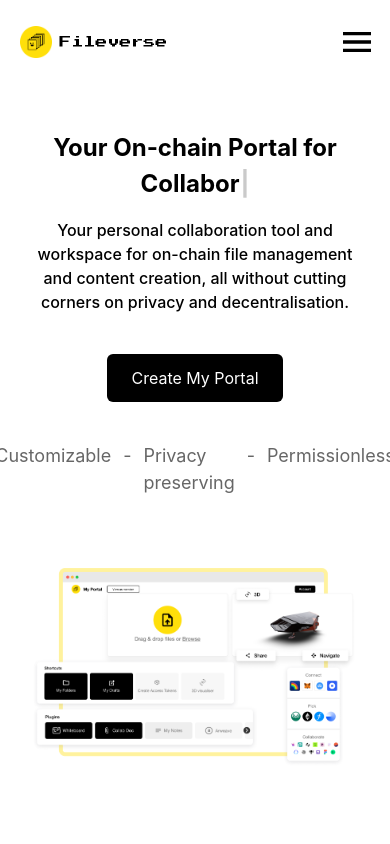
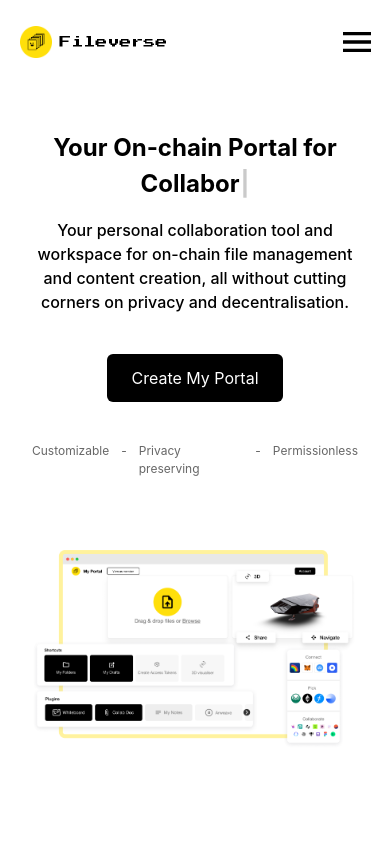
Before and after one commit to fileverse/fileverse-website-v2, a Next.js app: page /portal in a window 390 px wide. Shown: the top 844 px of the page. Built offline with nearby package versions, Linux system fonts and the light colour scheme.

Commit message:
fix design issue

```diff
--- a/components/BodyWrapper.tsx
+++ b/components/BodyWrapper.tsx
@@ -42,7 +42,9 @@
             </div>
 
             <div className="w-full flex justify-center  mt-4 items-center">
-              <div className={`flex flex-wrap w-full items-center`}>
+              <div
+                className={`flex flex-wrap w-full items-center justify-center`}
+              >
                 <PrimaryButton
                   icon={Twitter}
                   title={'Twitter'}
--- a/components/CopyrightFooter.tsx
+++ b/components/CopyrightFooter.tsx
@@ -1,6 +1,16 @@
+import { useMediaQuery } from '@mui/material';
+import React from 'react';
+
 export const CopyrightFooter = () => {
+  const isMediaMax1025px = useMediaQuery('(max-width: 1025px)');
+
   return (
-    <div className="bg-[ffffff] text-[#777777] flex px-4 py-2 justify-center items-center gap-4 font-semibold">
+    <div
+      className={` ${
+        isMediaMax1025px ? 'text-xxs inline ' : ''
+      }bg-[ffffff] text-[#777777] flex px-4
+    py-2 justify-center items-center gap-4 font-semibold`}
+    >
       <p> &#169; 2022-2023 Fileverse ltd.</p>
       <p>|</p>
       <p>
--- a/pages/portal.tsx
+++ b/pages/portal.tsx
@@ -165,22 +165,20 @@
                 </div>
                 <div
                   className={`flex ${
-                    isMediaMax1025px && ' justify-center'
+                    isMediaMax1025px ? 'text-xs justify-center' : 'text-lg'
                   } my-8`}
                 >
-                  <h6 className=" font-normal text-lg text-[#00000099]">
+                  <div className=" font-normal  text-[#00000099]">
                     Customizable
-                  </h6>
-                  <h6 className="mx-3 text-lg text-[#00000099]">-</h6>
-                  <h6 className="font-normal text-[#00000099] text-lg">
+                  </div>
+                  <div className="mx-3  text-[#00000099]">-</div>
+                  <div className="font-normal text-[#00000099] ">
                     Privacy preserving
-                  </h6>
-                  <h6 className="font-normal text-[#00000099] mx-3 text-lg">
-                    -
-                  </h6>
-                  <h6 className="font-normal text-lg text-[#00000099]">
+                  </div>
+                  <div className="font-normal text-[#00000099] mx-3">-</div>
+                  <div className="font-normal  text-[#00000099]">
                     Permissionless
-                  </h6>
+                  </div>
                 </div>
               </div>
               <div
@@ -208,7 +206,7 @@
               <div className="flex flex-wrap justify-center mt-4">
                 <div
                   className={`${
-                    isMediaMax1025px ? 'w-52 h-56' : 'w-[25rem] h-[16rem]'
+                    isMediaMax1025px ? 'w-52 h-60' : 'w-[25rem] h-[16rem]'
                   } m-2 bg-[#F3F3F3] rounded-xl p-4 flex flex-col justify-center items-center`}
                 >
                   <img src={step1.src} className="w-[9rem]" alt="steps" />
@@ -228,7 +226,7 @@
 
                 <div
                   className={`border ${
-                    isMediaMax1025px ? 'w-52 h-56' : 'w-[25rem] h-[16rem]'
+                    isMediaMax1025px ? 'w-52 h-60' : 'w-[25rem] h-[16rem]'
                   } m-2 bg-[#F3F3F3] rounded-xl p-4 flex flex-col justify-center items-center `}
                 >
                   <img src={step2.src} className="w-[9rem]" alt="steps" />
```
